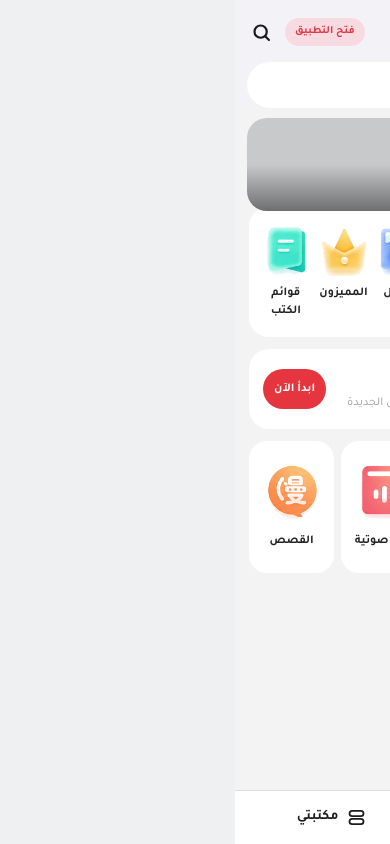
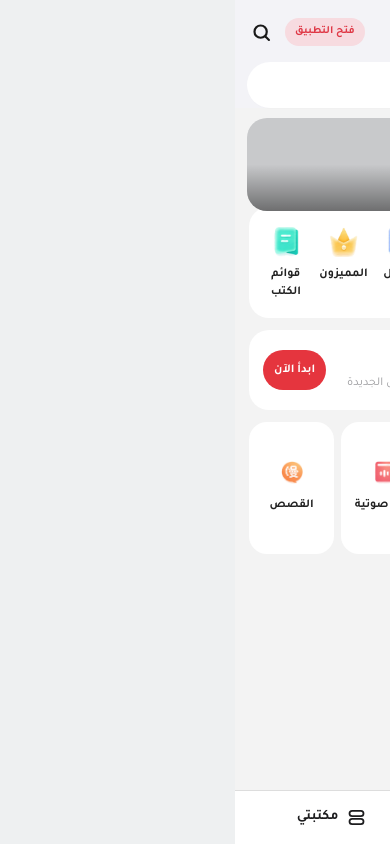
Before and after one commit to Fang1yuan1/Novelwolrd, a Next.js app: page / in a window 390 px wide. Built offline with nearby package versions, Linux system fonts and the light colour scheme; no server answers; the database is empty.

Commit message:
Last Sync: 2026-08-21 01:38 (Mobile)

```diff
--- a/app/globals.css
+++ b/app/globals.css
@@ -270,7 +270,7 @@ body {
 }
 
 .mobile-reference-quickicon {
-  width: clamp(52px, 12vw, 84px);
+  width: clamp(30px, 7.5vw, 38px);
   aspect-ratio: 1;
   object-fit: contain;
 }
@@ -324,7 +324,7 @@ body {
 .mobile-reference-four-tiles { display: grid; grid-template-columns: repeat(4, 1fr); gap: 12px; margin: 12px 24px 0; }
 .mobile-reference-small-tile { min-height: 132px; display: flex; flex-direction: column; align-items: center; justify-content: center; gap: 12px; border-radius: 18px; background: #fff; color: #222; text-decoration: none; }
 .mobile-reference-small-placeholder { width: 40px; height: 40px; border-radius: 10px; background: #d1d2d4; }
-.mobile-reference-small-icon { width: 56px; height: 56px; object-fit: contain; }
+.mobile-reference-small-icon { width: clamp(22px, 6vw, 28px); height: clamp(22px, 6vw, 28px); object-fit: contain; }
 .mobile-reference-small-tile strong { font-size: clamp(12px, 2.6vw, 17px); }
 
 .mobile-reference-bottom-nav {
```
